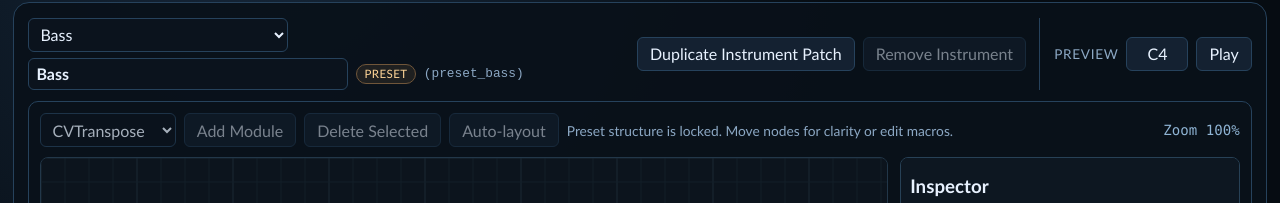
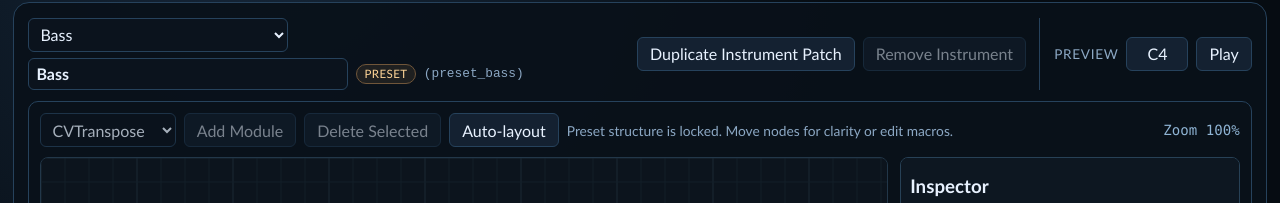
Before and after one commit to eescardo/SynthPlayground, a Next.js app: page /patch-workspace in a window 1280 px wide. Shown: the part 83-286 px from the top of the page. Built offline with nearby package versions, Linux system fonts and the light colour scheme.

Commit message:
Fix preset layout and unused patch removal

```diff
--- a/src/components/PatchEditorCanvas.tsx
+++ b/src/components/PatchEditorCanvas.tsx
@@ -727,9 +727,8 @@ export function PatchEditorCanvas(props: PatchEditorCanvasProps) {
           Delete Selected
         </button>
         <button
-          disabled={props.structureLocked || props.patch.nodes.length === 0}
+          disabled={props.patch.nodes.length === 0}
           onClick={() =>
-            !props.structureLocked &&
             props.onApplyOp({
               type: "setNodeLayout",
               nodes: resolveAutoLayoutNodes(props.patch)
--- a/src/components/app/AppRoot.tsx
+++ b/src/components/app/AppRoot.tsx
@@ -760,6 +760,17 @@ export function AppRoot({ children }: { children: ReactNode }) {
     }
     const affectedTracks = project.tracks.filter((track) => track.instrumentPatchId === selectedTrackPatch.id);
     const fallbackPatchId = project.patches.find((patch) => patch.id !== selectedTrackPatch.id)?.id ?? "";
+    if (affectedTracks.length === 0) {
+      commitProjectChange((current) => ({
+        ...current,
+        patches: current.patches.filter((patch) => patch.id !== selectedTrackPatch.id)
+      }), { actionKey: `patch:${selectedTrackPatch.id}:remove` });
+      if (patchWorkspace.selectedPatchId === selectedTrackPatch.id) {
+        patchWorkspace.setSelectedPatchId(fallbackPatchId || project.patches.find((patch) => patch.id !== selectedTrackPatch.id)?.id);
+      }
+      patchWorkspace.setSelectedNodeId(undefined);
+      return;
+    }
     setPatchRemovalDialog({
       patchId: selectedTrackPatch.id,
       rows: affectedTracks.map((track) => ({
@@ -768,7 +779,7 @@ export function AppRoot({ children }: { children: ReactNode }) {
         fallbackPatchId
       }))
     });
-  }, [project.patches, project.tracks, selectedTrackPatch]);
+  }, [commitProjectChange, patchWorkspace, project.patches, project.tracks, selectedTrackPatch]);
 
   const confirmRemovePatch = useCallback(() => {
     if (!patchRemovalDialog) {
--- a/src/hooks/usePatchWorkspaceState.ts
+++ b/src/hooks/usePatchWorkspaceState.ts
@@ -361,6 +361,15 @@ export function usePatchWorkspaceState(options: UsePatchWorkspaceStateOptions) {
     }
     const affectedTracks = project.tracks.filter((track) => track.instrumentPatchId === selectedPatch.id);
     const fallbackPatchId = project.patches.find((patch) => patch.id !== selectedPatch.id)?.id ?? "";
+    if (affectedTracks.length === 0) {
+      commitProjectChange((current) => ({
+        ...current,
+        patches: current.patches.filter((patch) => patch.id !== selectedPatch.id)
+      }), { actionKey: `patch:${selectedPatch.id}:remove` });
+      setSelectedPatchId(fallbackPatchId || project.patches.find((patch) => patch.id !== selectedPatch.id)?.id);
+      setSelectedNodeId(undefined);
+      return;
+    }
     setPatchRemovalDialog({
       patchId: selectedPatch.id,
       rows: affectedTracks.map((track) => ({
@@ -369,7 +378,7 @@ export function usePatchWorkspaceState(options: UsePatchWorkspaceStateOptions) {
         fallbackPatchId
       }))
     });
-  }, [project.patches, project.tracks, selectedPatch, setPatchRemovalDialog]);
+  }, [commitProjectChange, project.patches, project.tracks, selectedPatch, setPatchRemovalDialog]);
 
   return {
     selectedPatch,
```
